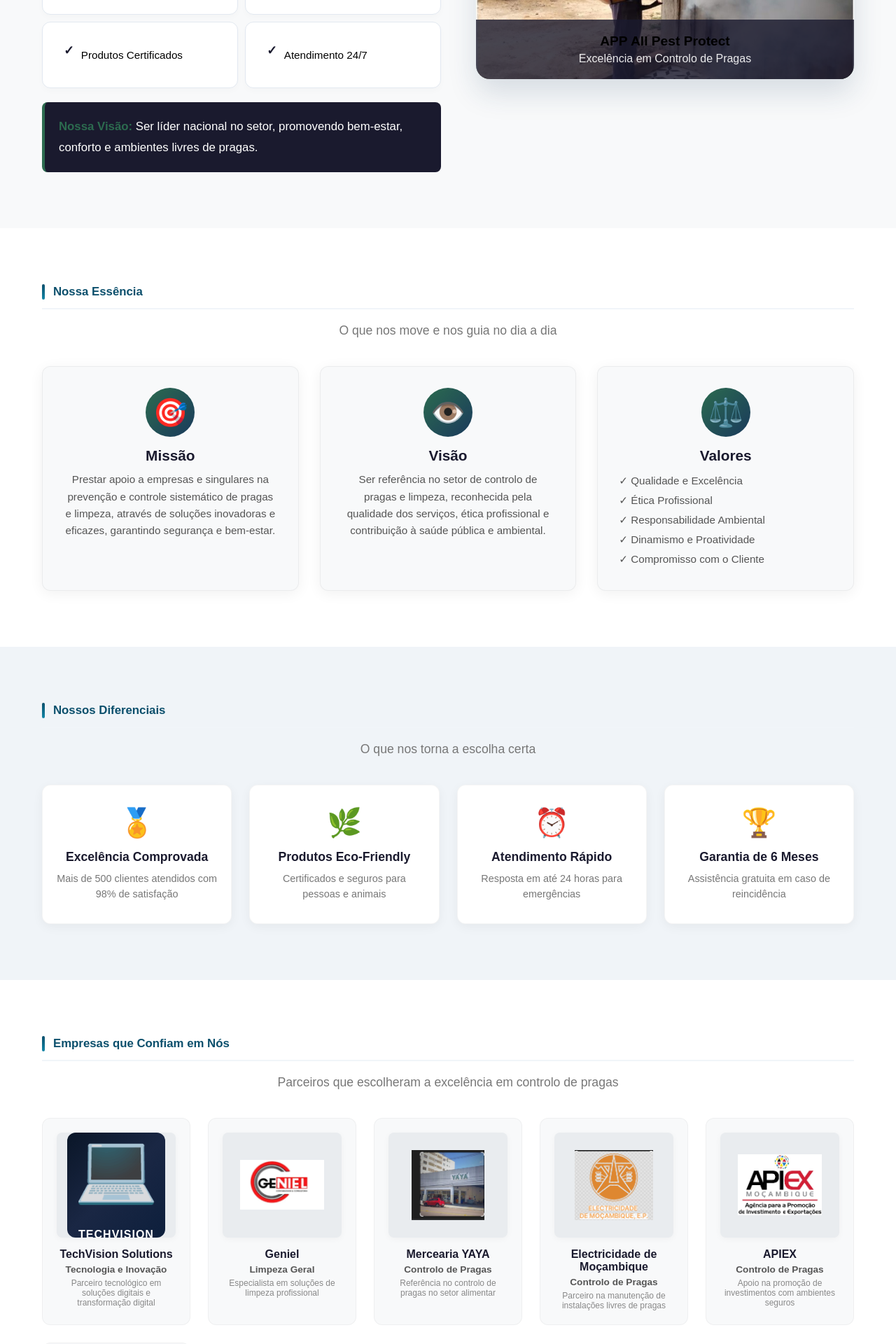
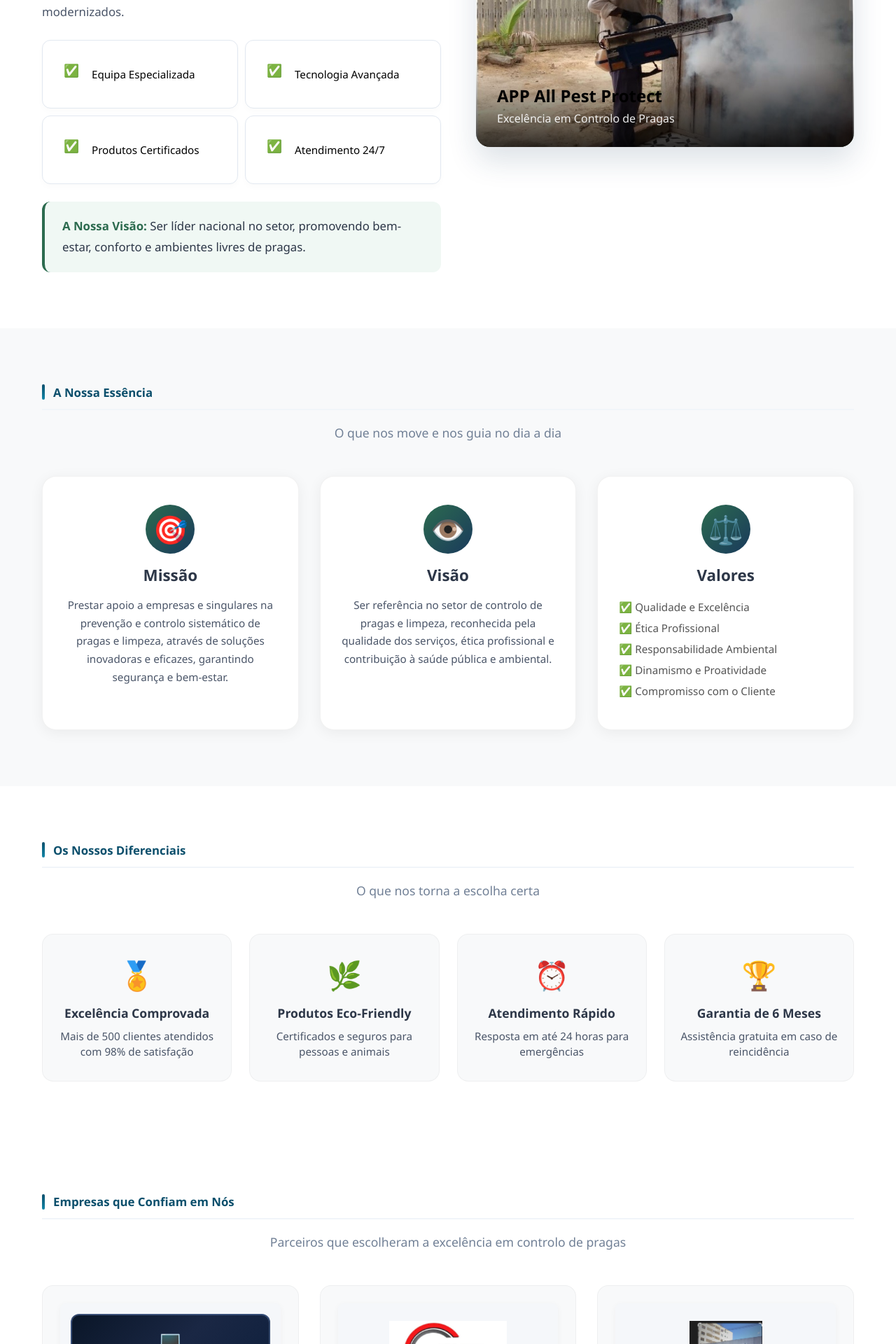
Before and after one commit to Nzucule/frontend-app, a React (Create React App) app: page /sobre in a window 1280 px wide. Shown: the part 880-2800 px from the top of the page at 70% size. Built offline with nearby package versions, Linux system fonts and the light colour scheme.

Commit message:
novo css

```diff
--- a/src/pages/Home.js
+++ b/src/pages/Home.js
@@ -8,11 +8,13 @@
 
 // Importação das imagens dos clientes
 import yaya from "../img/yaya.png";
-import loto from "../img/loto.png";
 import geniel from "../img/geniel.png";
 import edm from "../img/edm.png";
 import apiex from "../img/apiex.jpeg";
 import neopac from "../img/neopac.jpeg";
+
+// 🔥 NOVA IMPORTAÇÃO: TechVision (sem nome visível)
+import techvisionLogo from "../img/techvision-logo.png"; // ou techvision.png
 
 // Importação da imagem do Mata-Mosquitos
 import mataMosquitos from "../img/mata-mosquitos.png";
@@ -43,13 +45,13 @@
     navigate("/agendar");
   };
 
-  // Dados dos clientes reais com imagens
+  // 🔥 DADOS DOS CLIENTES - PREMIER LOTO REMOVIDO, TECHVISION ADICIONADO
   const clientesReais = [
     {
-      nome: "Premier Loto",
-      servico: "Desinfecção e Controlo de Pragas",
-      logo: loto,
-      alt: "Premier Loto - Desinfecção e Controlo de Pragas"
+      nome: "TechVision Solutions",
+      servico: "Tecnologia e Inovação",
+      logo: techvisionLogo,
+      alt: "TechVision - Tecnologia e Inovação"
     },
     {
       nome: "Geniel",
@@ -300,16 +302,16 @@
         </div>
       </section>
 
-      {/* SECÇÃO: DEPOIMENTOS */}
+      {/* 🔥 SECÇÃO: DEPOIMENTOS - PREMIER LOTO REMOVIDO */}
       <section className="home-testimonials">
         <div className="container">
           <h2>O que os nossos clientes dizem</h2>
           <div className="testimonials-grid">
             <div className="testimonial-item">
-              <p className="testimonial-text">"A APP All Pest Protect é nossa parceira há mais de 2 anos. O serviço é impecável e sempre pontual. Recomendamos a todas as empresas."</p>
+              <p className="testimonial-text">"A TechVision Solutions é parceira da APP All Pest Protect na modernização dos seus serviços. Inovação e tecnologia a favor do controlo de pragas."</p>
               <div className="testimonial-author">
-                <strong>Premier Loto</strong>
-                <span>Desinfecção e Controlo de Pragas</span>
+                <strong>TechVision Solutions</strong>
+                <span>Tecnologia e Inovação</span>
               </div>
             </div>
             <div className="testimonial-item">
--- a/src/pages/Sobre.js
+++ b/src/pages/Sobre.js
@@ -1,10 +1,10 @@
-import React from "react";
+import React, { useState, useEffect } from "react";
 import "../styles/Sobre.css";
 import Navbar from "../components/Navbar";
 import Footer from "../components/Footer";
 import imagem from "../img/job.jpg";
 
-// Importação das imagens dos clientes
+// Importação das imagens dos clientes (PREMIER LOTO REMOVIDO)
 import yaya from "../img/yaya.png";
 import geniel from "../img/geniel.png";
 import edm from "../img/edm.png";
@@ -12,14 +12,15 @@
 import neopac from "../img/neopac.jpeg";
 
 export default function Sobre() {
-  // Dados dos clientes/parceiros (COM TECHVISION NO LUGAR DO PREMIER LOTO)
+  // Dados dos clientes/parceiros (TECHVISION NO LUGAR DA PREMIER LOTO)
   const clientes = [
     {
       id: 1,
       nome: "TechVision Solutions",
       cargo: "Tecnologia e Inovação",
       imagem: null,
-      descricao: "Parceiro tecnológico em soluções digitais e transformação digital"
+      descricao: "Parceiro tecnológico em soluções digitais e transformação digital",
+      isTechVision: true
     },
     {
       id: 2,
@@ -79,7 +80,7 @@
               <h2>Compromisso com Ambientes Saudáveis</h2>
               <p>
                 Somos uma empresa moçambicana sediada na Cidade de Maputo, presentes no mercado desde 2022,
-                actuando nas áreas de fumigação, controlo integrado de pragas e limpeza. Focamo-nos na prestação
+                a actuar nas áreas de fumigação, controlo integrado de pragas e limpeza. Focamo-nos na prestação
                 de serviços de qualidade, utilizando técnicas modernas e especializadas.
               </p>
               <p>
@@ -89,25 +90,25 @@
               </p>
               <div className="historia-features">
                 <div className="feature-item">
-                  <span className="feature-icon">✓</span>
+                  <span className="feature-icon">✅</span>
                   <span>Equipa Especializada</span>
                 </div>
                 <div className="feature-item">
-                  <span className="feature-icon">✓</span>
+                  <span className="feature-icon">✅</span>
                   <span>Tecnologia Avançada</span>
                 </div>
                 <div className="feature-item">
-                  <span className="feature-icon">✓</span>
+                  <span className="feature-icon">✅</span>
                   <span>Produtos Certificados</span>
                 </div>
                 <div className="feature-item">
-                  <span className="feature-icon">✓</span>
+                  <span className="feature-icon">✅</span>
                   <span>Atendimento 24/7</span>
                 </div>
               </div>
               <div className="historia-vision">
                 <p>
-                  <strong>Nossa Visão:</strong> Ser líder nacional no setor, promovendo bem-estar, conforto e
+                  <strong>A Nossa Visão:</strong> Ser líder nacional no setor, promovendo bem-estar, conforto e
                   ambientes livres de pragas.
                 </p>
               </div>
@@ -130,14 +131,14 @@
       {/* Missão, Visão e Valores */}
       <section className="nossa-missao">
         <div className="container">
-          <h2 className="section-title">Nossa Essência</h2>
+          <h2 className="section-title">A Nossa Essência</h2>
           <p className="section-subtitle">O que nos move e nos guia no dia a dia</p>
           <div className="missao-grid">
             <div className="missao-card">
               <div className="missao-icon">🎯</div>
               <h3>Missão</h3>
               <p>
-                Prestar apoio a empresas e singulares na prevenção e controle sistemático de pragas e limpeza,
+                Prestar apoio a empresas e singulares na prevenção e controlo sistemático de pragas e limpeza,
                 através de soluções inovadoras e eficazes, garantindo segurança e bem-estar.
               </p>
             </div>
@@ -155,11 +156,11 @@
               <div className="missao-icon">⚖️</div>
               <h3>Valores</h3>
               <ul className="valores-list">
-                <li>✓ Qualidade e Excelência</li>
-                <li>✓ Ética Profissional</li>
-                <li>✓ Responsabilidade Ambiental</li>
-                <li>✓ Dinamismo e Proatividade</li>
-                <li>✓ Compromisso com o Cliente</li>
+                <li>✅ Qualidade e Excelência</li>
+                <li>✅ Ética Profissional</li>
+                <li>✅ Responsabilidade Ambiental</li>
+                <li>✅ Dinamismo e Proatividade</li>
+                <li>✅ Compromisso com o Cliente</li>
               </ul>
             </div>
           </div>
@@ -169,7 +170,7 @@
       {/* Diferenciais */}
       <section className="diferenciais">
         <div className="container">
-          <h2 className="section-title">Nossos Diferenciais</h2>
+          <h2 className="section-title">Os Nossos Diferenciais</h2>
           <p className="section-subtitle">O que nos torna a escolha certa</p>
           <div className="diferenciais-grid">
             <div className="diferencial-item">
@@ -205,15 +206,14 @@
             {clientes.map((cliente) => (
               <div key={cliente.id} className="cliente-card">
                 <div className="cliente-imagem">
-                  {cliente.imagem ? (
+                  {cliente.isTechVision ? (
+                    <div className="techvision-text-logo">
+                      <span className="techvision-icon">💻</span>
+                      <span className="techvision-name">TechVision</span>
+                      <span className="techvision-tag">TECH</span>
+                    </div>
+                  ) : (
                     <img src={cliente.imagem} alt={cliente.nome} />
-                  ) : (
-                    <div className="cliente-placeholder techvision-placeholder">
-                      <div className="placeholder-content">
-                        <span className="placeholder-icon">💻</span>
-                        <span className="placeholder-text">TechVision</span>
-                      </div>
-                    </div>
                   )}
                 </div>
                 <h4>{cliente.nome}</h4>
@@ -268,7 +268,7 @@
       <section className="sobre-cta">
         <div className="container">
           <div className="cta-content">
-            <h2>Proteja seu Ambiente Hoje</h2>
+            <h2>Proteja o seu Ambiente Hoje</h2>
             <p>Agende uma vistoria gratuita e descubra como podemos ajudar</p>
             <div className="cta-buttons">
               <button className="cta-button primary" onClick={() => window.location.href = "/agendar"}>
--- a/src/styles/Home.css
+++ b/src/styles/Home.css
@@ -1834,3 +1834,63 @@
   font-size: 0.95rem;
   line-height: 1.6;
 }
+/* ================================
+   TECHVISION TEXT LOGO (SEM IMAGEM)
+================================= */
+.techvision-text-logo {
+  display: flex;
+  flex-direction: column;
+  align-items: center;
+  justify-content: center;
+  gap: 4px;
+  padding: 10px;
+  background: linear-gradient(135deg, #0a1628 0%, #1a2744 50%, #0d1f3c 100%);
+  border-radius: 12px;
+  min-width: 120px;
+  min-height: 80px;
+  border: 2px solid rgba(138, 180, 248, 0.3);
+  transition: all 0.3s ease;
+}
+
+.techvision-text-logo:hover {
+  transform: scale(1.05);
+  border-color: #4fc3f7;
+  box-shadow: 0 0 30px rgba(79, 195, 247, 0.2);
+}
+
+.techvision-icon {
+  font-size: 1.8rem;
+}
+
+.techvision-name {
+  font-size: 0.9rem;
+  font-weight: 700;
+  color: #ffffff;
+  letter-spacing: 0.5px;
+}
+
+.techvision-tag {
+  font-size: 0.55rem;
+  font-weight: 600;
+  color: #4fc3f7;
+  background: rgba(79, 195, 247, 0.15);
+  padding: 2px 10px;
+  border-radius: 10px;
+  letter-spacing: 1px;
+}
+
+/* Ajuste para o container do cliente */
+.cliente-logo-container {
+  display: flex;
+  align-items: center;
+  justify-content: center;
+  width: 100%;
+  height: 100px;
+  margin-bottom: 10px;
+}
+
+.cliente-logo-container img {
+  max-width: 100%;
+  max-height: 100%;
+  object-fit: contain;
+}
--- a/src/styles/Sobre.css
+++ b/src/styles/Sobre.css
@@ -811,184 +811,72 @@
   }
 }
 /* ================================
-   ESTILOS GERAIS - SEM FONTES EXTERNAS
+   TECHVISION TEXT LOGO (SEM IMAGEM)
 ================================= */
-* {
-  font-family: Arial, Helvetica, sans-serif;
+.techvision-text-logo {
+  display: flex;
+  flex-direction: column;
+  align-items: center;
+  justify-content: center;
+  gap: 2px;
+  padding: 15px;
+  background: linear-gradient(135deg, #0a1628 0%, #1a2744 50%, #0d1f3c 100%);
+  border-radius: 12px;
+  min-width: 120px;
+  min-height: 100px;
+  border: 2px solid rgba(138, 180, 248, 0.3);
+  transition: all 0.3s ease;
+  width: 100%;
+  height: 100%;
 }
 
-.container {
-  max-width: 1200px;
-  margin: 0 auto;
-  padding: 0 20px;
+.techvision-text-logo:hover {
+  transform: scale(1.05);
+  border-color: #4fc3f7;
+  box-shadow: 0 0 30px rgba(79, 195, 247, 0.2);
+}
+
+.techvision-icon {
+  font-size: 2rem;
+}
+
+.techvision-name {
+  font-size: 1rem;
+  font-weight: 700;
+  color: #ffffff;
+  letter-spacing: 0.5px;
+}
+
+.techvision-tag {
+  font-size: 0.6rem;
+  font-weight: 600;
+  color: #4fc3f7;
+  background: rgba(79, 195, 247, 0.15);
+  padding: 2px 12px;
+  border-radius: 10px;
+  letter-spacing: 1px;
 }
 
 /* ================================
-   BANNER SOBRE
+   EMOJIS - ESTILOS
 ================================= */
-.sobre-banner {
-  background: #1a1a2e;
-  color: #ffffff;
-  padding: 80px 0;
-  text-align: center;
-}
-
-.sobre-banner h1 {
-  font-size: 2.5rem;
-  margin-bottom: 10px;
-}
-
-.sobre-banner p {
-  font-size: 1.2rem;
-  opacity: 0.8;
-}
-
-/* ================================
-   NOSSA HISTÓRIA
-================================= */
-.nossa-historia {
-  padding: 80px 0;
-  background: #f8f9fa;
-}
-
-.historia-content {
-  display: grid;
-  grid-template-columns: 1fr 1fr;
-  gap: 50px;
-  align-items: center;
-}
-
-.historia-badge {
-  display: inline-block;
-  background: #1a1a2e;
-  color: #fff;
-  padding: 5px 15px;
-  border-radius: 20px;
-  font-size: 0.8rem;
-  text-transform: uppercase;
-  letter-spacing: 1px;
-  margin-bottom: 15px;
-}
-
-.historia-text h2 {
-  font-size: 2rem;
-  color: #1a1a2e;
-  margin-bottom: 20px;
-}
-
-.historia-text p {
-  color: #555;
-  line-height: 1.8;
-  margin-bottom: 15px;
-}
-
-.historia-features {
-  display: grid;
-  grid-template-columns: 1fr 1fr;
-  gap: 10px;
-  margin: 20px 0;
-}
-
-.feature-item {
-  display: flex;
-  align-items: center;
-  gap: 10px;
-  color: #333;
-}
-
-.feature-icon {
-  color: #1a1a2e;
-  font-weight: bold;
-  font-size: 1.1rem;
-}
-
-.historia-vision {
-  background: #1a1a2e;
-  color: #fff;
-  padding: 20px;
-  border-radius: 8px;
-  margin-top: 20px;
-}
-
-.historia-vision p {
-  color: #fff !important;
-  margin: 0;
-}
-
-.historia-image img {
-  width: 100%;
-  border-radius: 12px;
-}
-
-.image-overlay {
-  background: rgba(26, 26, 46, 0.8);
-  color: #fff;
-  padding: 20px;
-  text-align: center;
-  border-radius: 0 0 12px 12px;
-}
-
-.image-overlay span {
-  font-size: 1.2rem;
-  font-weight: bold;
-  display: block;
-}
-
-/* ================================
-   MISSÃO, VISÃO E VALORES
-================================= */
-.nossa-missao {
-  padding: 80px 0;
-  background: #ffffff;
-}
-
-.section-title {
-  text-align: center;
-  font-size: 2.2rem;
-  color: #1a1a2e;
-  margin-bottom: 10px;
-}
-
-.section-subtitle {
-  text-align: center;
-  color: #777;
-  font-size: 1.1rem;
-  margin-bottom: 40px;
-}
-
-.missao-grid {
-  display: grid;
-  grid-template-columns: repeat(3, 1fr);
-  gap: 30px;
-}
-
-.missao-card {
-  background: #f8f9fa;
-  padding: 30px;
-  border-radius: 12px;
-  text-align: center;
-  transition: all 0.3s ease;
-}
-
-.missao-card:hover {
-  transform: translateY(-5px);
-  box-shadow: 0 10px 30px rgba(0, 0, 0, 0.1);
-}
-
 .missao-icon {
   font-size: 2.5rem;
   margin-bottom: 15px;
 }
 
-.missao-card h3 {
-  font-size: 1.3rem;
-  color: #1a1a2e;
-  margin-bottom: 10px;
+.diferencial-icon {
+  font-size: 2.5rem;
+  margin-bottom: 15px;
 }
 
-.missao-card p {
-  color: #555;
-  line-height: 1.6;
+.feature-icon {
+  font-size: 1.1rem;
+  margin-right: 8px;
+}
+
+.stat-icon {
+  font-size: 2.5rem;
 }
 
 .valores-list {
@@ -1003,78 +891,8 @@
 }
 
 /* ================================
-   DIFERENCIAIS
+   CLIENTE IMAGEM
 ================================= */
-.diferenciais {
-  padding: 80px 0;
-  background: #f0f4f8;
-}
-
-.diferenciais-grid {
-  display: grid;
-  grid-template-columns: repeat(4, 1fr);
-  gap: 25px;
-}
-
-.diferencial-item {
-  background: #ffffff;
-  padding: 30px 20px;
-  border-radius: 12px;
-  text-align: center;
-  box-shadow: 0 4px 15px rgba(0, 0, 0, 0.05);
-  transition: all 0.3s ease;
-}
-
-.diferencial-item:hover {
-  transform: translateY(-5px);
-  box-shadow: 0 10px 30px rgba(0, 0, 0, 0.1);
-}
-
-.diferencial-icon {
-  font-size: 2.5rem;
-  margin-bottom: 15px;
-}
-
-.diferencial-item h3 {
-  font-size: 1.1rem;
-  color: #1a1a2e;
-  margin-bottom: 10px;
-}
-
-.diferencial-item p {
-  color: #777;
-  font-size: 0.9rem;
-  line-height: 1.5;
-}
-
-/* ================================
-   CLIENTES - PLACEHOLDER TECHVISION
-================================= */
-.clientes-parceiros {
-  padding: 80px 0;
-  background: #ffffff;
-}
-
-.clientes-grid {
-  display: grid;
-  grid-template-columns: repeat(auto-fit, minmax(200px, 1fr));
-  gap: 25px;
-  margin-top: 40px;
-}
-
-.cliente-card {
-  background: #f8f9fa;
-  border-radius: 12px;
-  padding: 20px;
-  text-align: center;
-  transition: all 0.3s ease;
-}
-
-.cliente-card:hover {
-  transform: translateY(-5px);
-  box-shadow: 0 10px 30px rgba(0, 0, 0, 0.1);
-}
-
 .cliente-imagem {
   width: 100%;
   height: 150px;
@@ -1084,7 +902,7 @@
   margin-bottom: 15px;
   border-radius: 8px;
   overflow: hidden;
-  background: #e9ecef;
+  background: #f5f7fa;
 }
 
 .cliente-imagem img {
@@ -1093,228 +911,3 @@
   object-fit: contain;
   padding: 10px;
 }
-
-.cliente-placeholder {
-  width: 100%;
-  height: 150px;
-  display: flex;
-  align-items: center;
-  justify-content: center;
-  background: linear-gradient(135deg, #0a1628 0%, #1a2744 50%, #0d1f3c 100%);
-  border-radius: 12px;
-}
-
-.techvision-placeholder:hover {
-  transform: scale(1.03);
-  border: 2px solid #4fc3f7;
-}
-
-.placeholder-content {
-  display: flex;
-  flex-direction: column;
-  align-items: center;
-  justify-content: center;
-  gap: 10px;
-}
-
-.placeholder-icon {
-  font-size: 2.5rem;
-}
-
-.placeholder-text {
-  color: #ffffff;
-  font-size: 1rem;
-  font-weight: bold;
-  letter-spacing: 1px;
-  text-transform: uppercase;
-}
-
-.cliente-card h4 {
-  font-size: 1rem;
-  color: #1a1a2e;
-  margin-bottom: 5px;
-}
-
-.cliente-card p {
-  font-size: 0.85rem;
-  color: #555;
-  margin-bottom: 5px;
-}
-
-.cliente-card small {
-  font-size: 0.75rem;
-  color: #888;
-  display: block;
-}
-
-/* ================================
-   ESTATÍSTICAS
-================================= */
-.estatisticas {
-  padding: 60px 0;
-  background: #1a1a2e;
-  color: #ffffff;
-}
-
-.stats-grid {
-  display: grid;
-  grid-template-columns: repeat(4, 1fr);
-  gap: 30px;
-  text-align: center;
-}
-
-.stat-item {
-  padding: 20px;
-}
-
-.stat-icon-wrapper {
-  margin-bottom: 10px;
-}
-
-.stat-icon {
-  font-size: 2.5rem;
-}
-
-.stat-item strong {
-  font-size: 2rem;
-  display: block;
-  margin-bottom: 5px;
-}
-
-.stat-item span {
-  font-size: 0.9rem;
-  opacity: 0.7;
-}
-
-/* ================================
-   CHAMADA PARA AÇÃO
-================================= */
-.sobre-cta {
-  padding: 80px 0;
-  background: linear-gradient(135deg, #1a1a2e 0%, #16213e 100%);
-  color: #ffffff;
-  text-align: center;
-}
-
-.cta-content h2 {
-  font-size: 2.2rem;
-  margin-bottom: 15px;
-}
-
-.cta-content p {
-  font-size: 1.1rem;
-  opacity: 0.8;
-  margin-bottom: 30px;
-}
-
-.cta-buttons {
-  display: flex;
-  gap: 15px;
-  justify-content: center;
-  flex-wrap: wrap;
-}
-
-.cta-button {
-  padding: 12px 35px;
-  border: none;
-  border-radius: 30px;
-  font-size: 1rem;
-  cursor: pointer;
-  transition: all 0.3s ease;
-}
-
-.cta-button.primary {
-  background: #4fc3f7;
-  color: #1a1a2e;
-}
-
-.cta-button.primary:hover {
-  background: #29b6f6;
-  transform: translateY(-2px);
-}
-
-.cta-button.secondary {
-  background: transparent;
-  color: #fff;
-  border: 2px solid #fff;
-}
-
-.cta-button.secondary:hover {
-  background: rgba(255, 255, 255, 0.1);
-}
-
-/* ================================
-   RESPONSIVIDADE
-================================= */
-@media (max-width: 1024px) {
-  .historia-content {
-    grid-template-columns: 1fr;
-  }
-
-  .missao-grid {
-    grid-template-columns: 1fr 1fr;
-  }
-
-  .diferenciais-grid {
-    grid-template-columns: repeat(2, 1fr);
-  }
-
-  .stats-grid {
-    grid-template-columns: repeat(2, 1fr);
-  }
-}
-
-@media (max-width: 768px) {
-  .sobre-banner h1 {
-    font-size: 1.8rem;
-  }
-
-  .missao-grid {
-    grid-template-columns: 1fr;
-  }
-
-  .diferenciais-grid {
-    grid-template-columns: 1fr;
-  }
-
-  .clientes-grid {
-    grid-template-columns: repeat(2, 1fr);
-  }
-
-  .stats-grid {
-    grid-template-columns: 1fr 1fr;
-  }
-
-  .cta-buttons {
-    flex-direction: column;
-    align-items: center;
-  }
-
-  .cta-button {
-    width: 100%;
-    max-width: 300px;
-  }
-}
-
-@media (max-width: 480px) {
-  .clientes-grid {
-    grid-template-columns: 1fr 1fr;
-    gap: 10px;
-  }
-
-  .cliente-imagem {
-    height: 100px;
-  }
-
-  .cliente-placeholder {
-    height: 100px;
-  }
-
-  .placeholder-icon {
-    font-size: 1.8rem;
-  }
-
-  .placeholder-text {
-    font-size: 0.8rem;
-  }
-}
```
